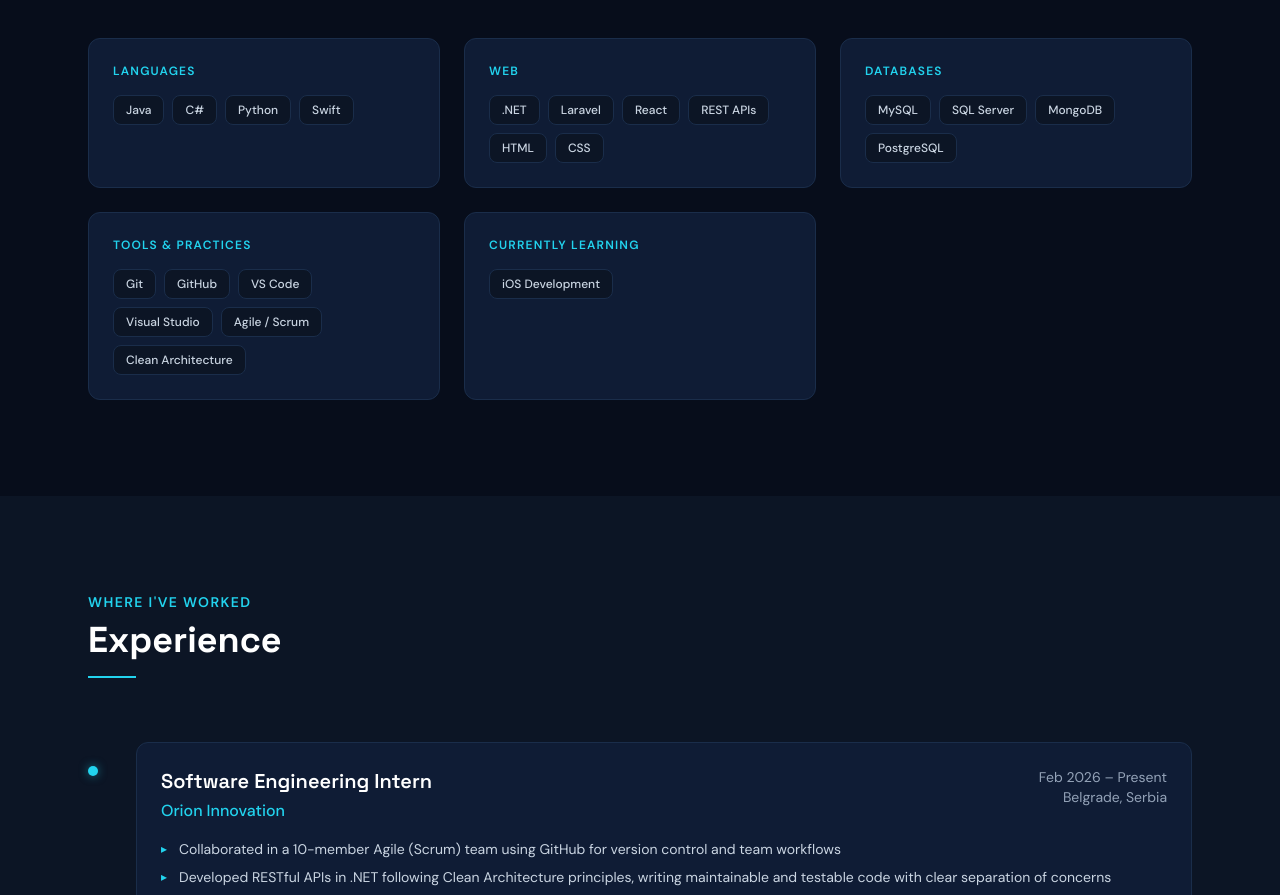
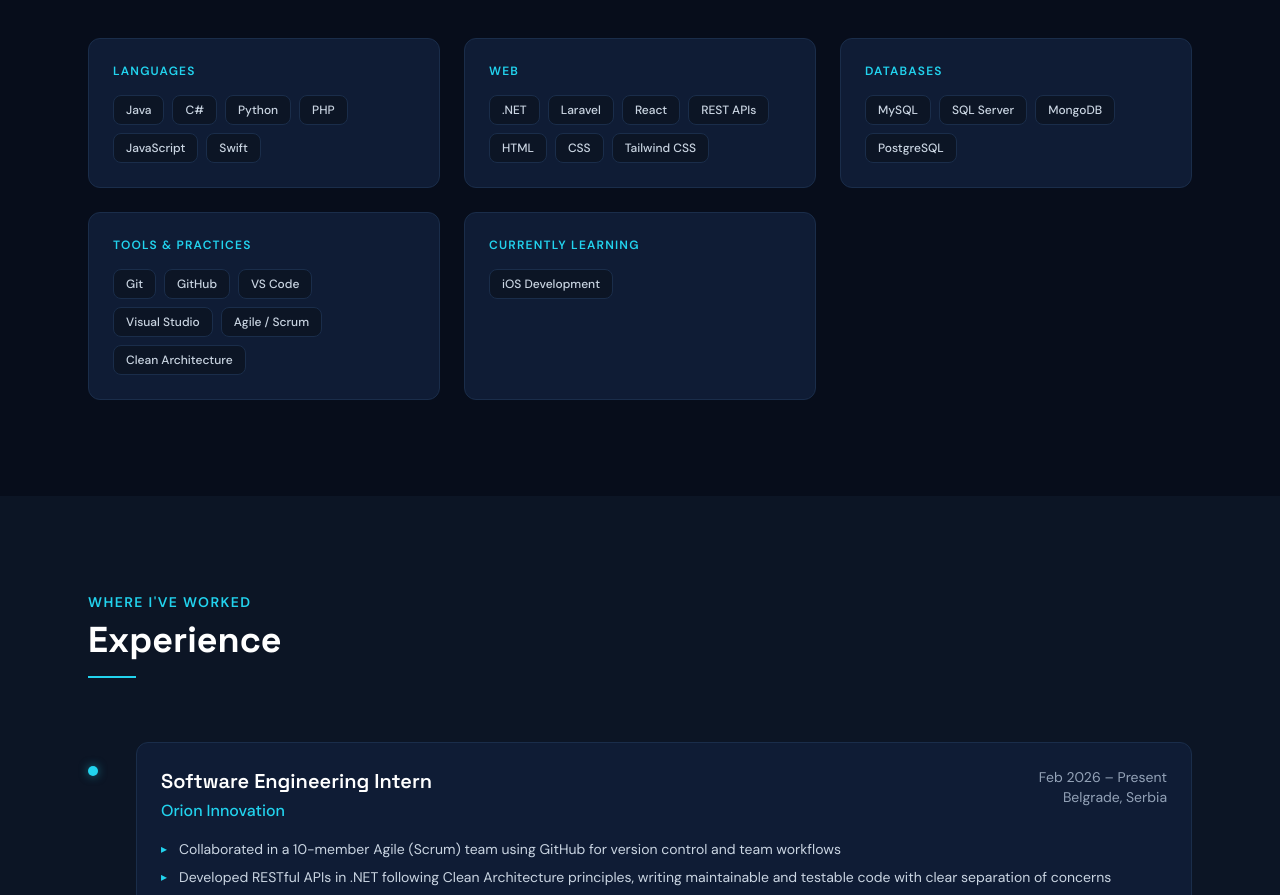
Before and after one commit to Kia2002/aleksa-vlaski-portfolio, a React (Vite) app: page / in a window 1280 px wide. Shown: the part 1720-2615 px from the top of the page. Built offline with nearby package versions, Linux system fonts and the light colour scheme.

Commit message:
Update Skills section with PHP, JavaScript, and Tailwind CSS

```diff
--- a/src/data/skills.ts
+++ b/src/data/skills.ts
@@ -3,11 +3,11 @@ import type { SkillGroup } from '../types'
 export const skills: SkillGroup[] = [
   {
     category: 'Languages',
-    skills: ['Java', 'C#', 'Python', 'Swift'],
+    skills: ['Java', 'C#', 'Python', 'PHP', 'JavaScript', 'Swift'],
   },
   {
     category: 'Web',
-    skills: ['.NET', 'Laravel', 'React', 'REST APIs', 'HTML', 'CSS'],
+    skills: ['.NET', 'Laravel', 'React', 'REST APIs', 'HTML', 'CSS', 'Tailwind CSS'],
   },
   {
     category: 'Databases',
```
